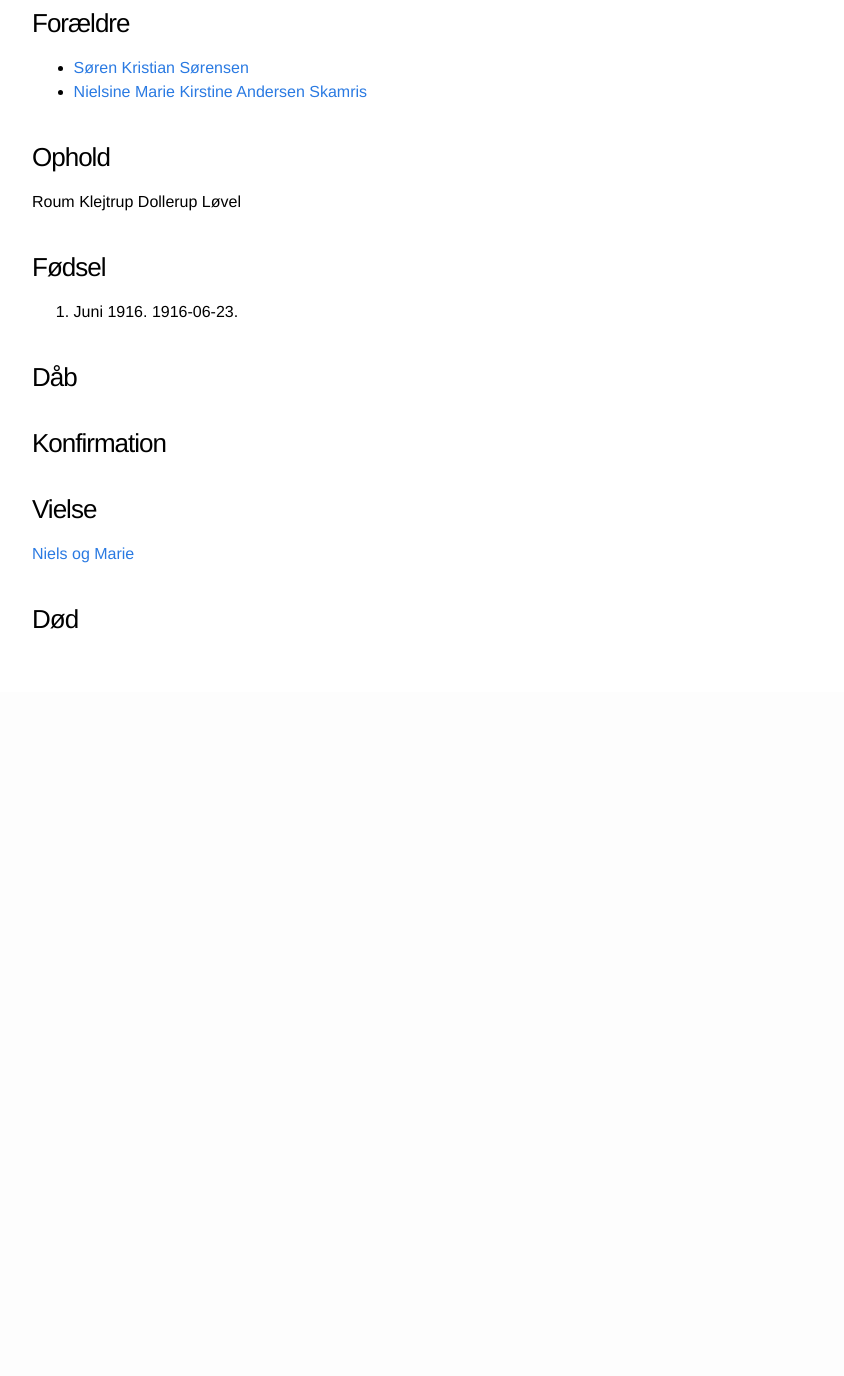
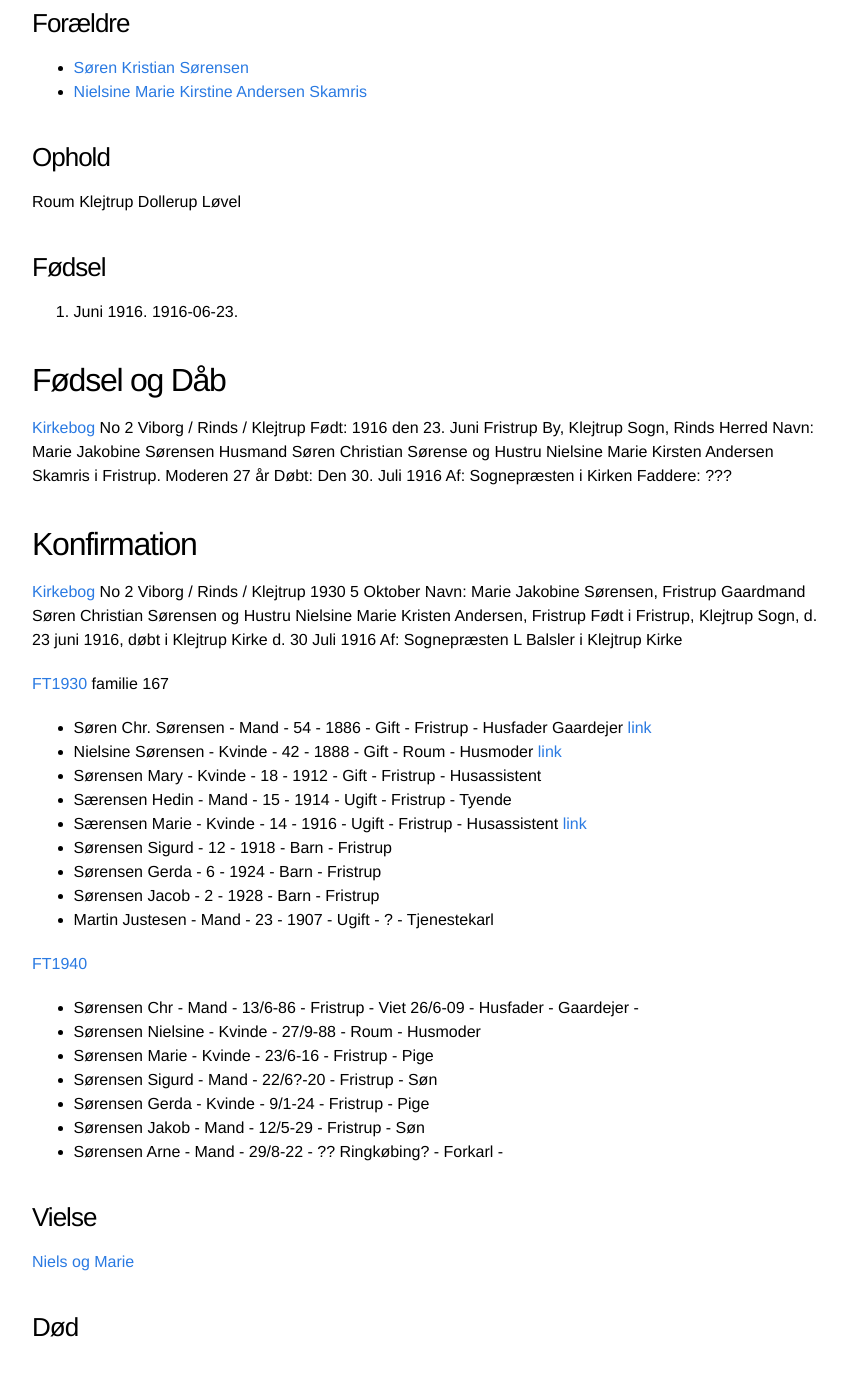
Before and after one commit to quornings/quornings.github.io, a Jekyll site: the page built from stamt/marie-jakobine-soerensen.md, in a window 1280 px wide and 1400 px high, scrolled down 246 px. Shown: the top 1376 px of the window, without its empty margins (208-1052 px from the left). Built offline with Jekyll 4.4.1, drawn with Linux system fonts in a browser that asks for light colours; before the commit the page ends 938 px from its top, so only the background shows below that.

Commit message:
Update Søren Kristian Sørense.

```diff
--- a/stamt/marie-jakobine-soerensen.md
+++ b/stamt/marie-jakobine-soerensen.md
@@ -7,8 +7,8 @@ title: Marie Jakobine Sørensen
 
 ### Forældre
 
-* [Søren Kristian Sørensen](/stamt/søren-kristian-sørensen/)
-* [Nielsine Marie Kirstine Andersen Skamris](/stamt/søren-kristian-sørensen/)
+* [Søren Kristian Sørensen](/stamt/soeren-kristian-soerensen/)
+* [Nielsine Marie Kirstine Andersen Skamris](/stamt/soeren-kristian-soerensen/)
 
 ### Ophold
 
@@ -20,8 +20,45 @@ Løvel
 ### Fødsel
 23. Juni 1916. 1916-06-23.
 
-### Dåb
-### Konfirmation
+## Fødsel og Dåb
+[Kirkebog](https://www.danishfamilysearch.dk/churchbook/sogn2045/churchlisting13167/opslag764955) No 2
+Viborg / Rinds / Klejtrup
+Født: 1916 den 23. Juni
+Fristrup By, Klejtrup Sogn, Rinds Herred
+Navn: Marie Jakobine Sørensen
+Husmand Søren Christian Sørense og Hustru Nielsine Marie Kirsten Andersen Skamris i Fristrup. Moderen 27 år
+Døbt: Den 30. Juli 1916
+Af: Sognepræsten i Kirken
+Faddere: ???
+
+## Konfirmation
+[Kirkebog](https://www.danishfamilysearch.dk/churchbook/sogn2045/churchlisting13169/opslag765348) No 2
+Viborg / Rinds / Klejtrup
+1930 5 Oktober
+Navn: Marie Jakobine Sørensen, Fristrup
+Gaardmand Søren Christian Sørensen og Hustru Nielsine Marie Kristen Andersen, Fristrup
+Født i Fristrup, Klejtrup Sogn, d. 23 juni 1916, døbt i Klejtrup Kirke d. 30 Juli 1916
+Af: Sognepræsten L Balsler i Klejtrup Kirke
+
+[FT1930](https://www.danishfamilysearch.dk/cid19096839) familie 167
+* Søren Chr. Sørensen - Mand - 54 - 1886 - Gift - Fristrup - Husfader Gaardejer [link](https://www.danishfamilysearch.dk/cid19096839)
+* Nielsine Sørensen - Kvinde - 42 - 1888 - Gift - Roum - Husmoder [link](https://www.danishfamilysearch.dk/cid19096840)
+* Sørensen Mary - Kvinde - 18 - 1912 - Gift - Fristrup - Husassistent
+* Særensen Hedin - Mand - 15 - 1914 - Ugift - Fristrup - Tyende
+* Særensen Marie - Kvinde - 14 - 1916 - Ugift - Fristrup - Husassistent [link](https://www.danishfamilysearch.dk/cid19096843)
+* Sørensen Sigurd - 12 - 1918 - Barn - Fristrup
+* Sørensen Gerda - 6 - 1924 - Barn - Fristrup
+* Sørensen Jacob - 2 - 1928 - Barn - Fristrup
+* Martin Justesen - Mand - 23 - 1907 - Ugift - ? - Tjenestekarl
+
+[FT1940](https://www.danishfamilysearch.dk/ao/opslag17658283)
+* Sørensen Chr - Mand - 13/6-86 - Fristrup - Viet 26/6-09 - Husfader - Gaardejer -
+* Sørensen Nielsine - Kvinde - 27/9-88 - Roum - Husmoder
+* Sørensen Marie - Kvinde - 23/6-16 - Fristrup - Pige
+* Sørensen Sigurd - Mand - 22/6?-20 - Fristrup - Søn
+* Sørensen Gerda - Kvinde - 9/1-24 - Fristrup - Pige
+* Sørensen Jakob - Mand - 12/5-29 - Fristrup - Søn
+* Sørensen Arne - Mand - 29/8-22 - ?? Ringkøbing? - Forkarl -
 
 ### Vielse
 
```
Also changed, not shown: stamt/soeren-kristian-soerense.md (added, +48 -0 lines).
